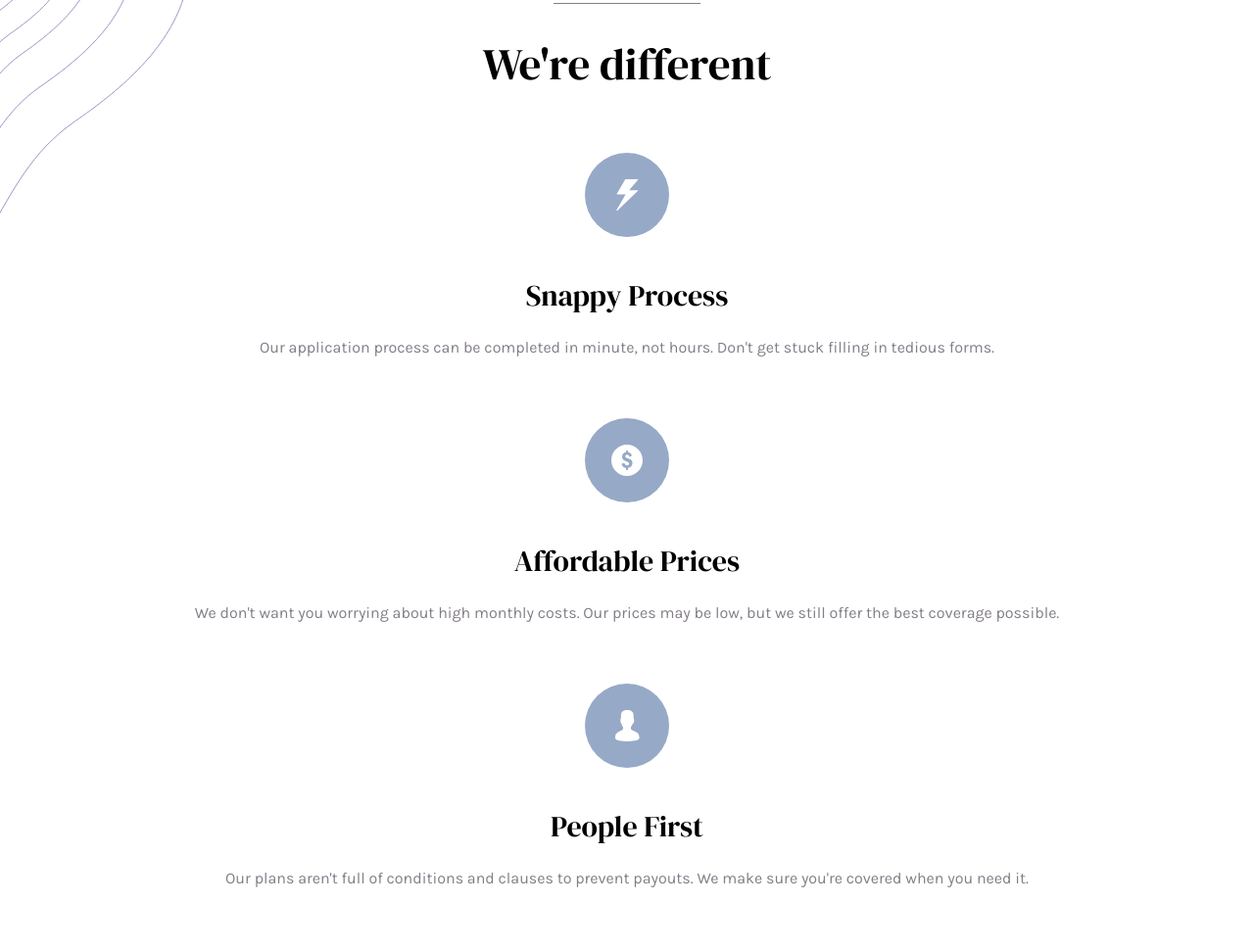
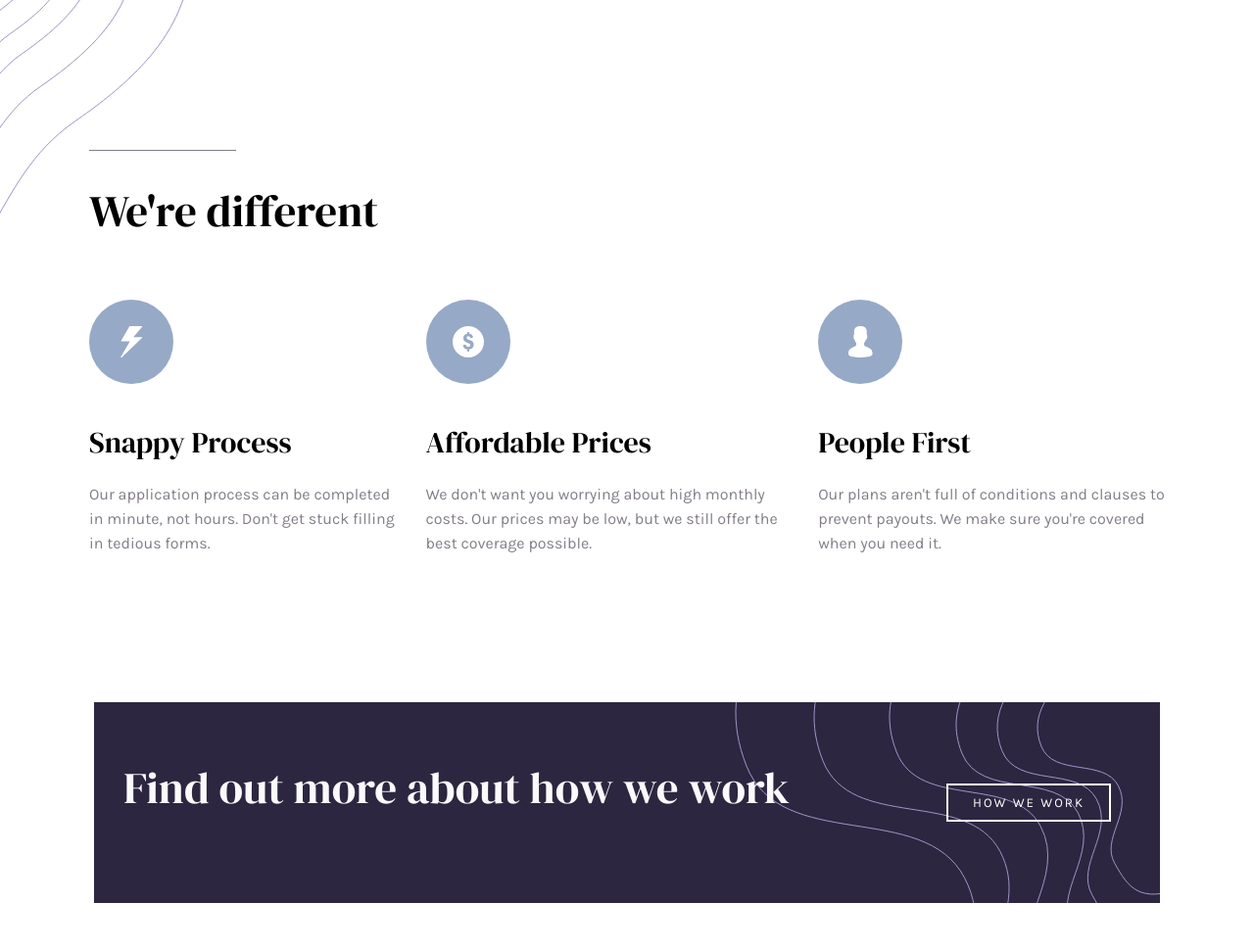
Before and after one commit to KONY05/InsureLandingPage, a plain HTML site: page index.html in a window 1280 px wide. Shown: the part 722-1692 px from the top of the page at 98% size. Drawn offline with Linux system fonts and the light colour scheme.

Commit message:
completed the findoutmore section

```diff
--- a/index.html
+++ b/index.html
@@ -41,7 +41,8 @@
       <img src="images/bg-pattern-intro-right-mobile.svg" alt="" id="intro_patternRight">
     </section>
     <section class="info">
-      <h2>We're different</h2>
+      <div class="info_container">
+        <h2>We're different</h2>
       <div class="boxes">
         <div class="box1">
           <div id="snappy">
@@ -65,12 +66,14 @@
           <p>Our plans aren't full of conditions and clauses to prevent payouts. We make sure you're covered when you need it.</p>
         </div>
       </div>
+      </div>
     </section>
     <section class="fom_section">
       <div class="findoutmore">
         <img src="images/bg-pattern-how-we-work-mobile.svg" alt="" id="fom_pattern">
         <h2>Find out more about how we work</h2>
         <button>HOW WE WORK</button>
+        <img src="images/bg-pattern-how-we-work-desktop.svg" alt="" id="fom_desktop">
       </div>
     </section>
   </main>
--- a/style.css
+++ b/style.css
@@ -70,7 +70,7 @@ p{
     opacity: 1;
 }
 
-#intro_patternLeftdesktop{
+#intro_patternLeftdesktop, #fom_desktop{
     opacity: 0;
     position: absolute;
 }
@@ -128,7 +128,7 @@ p{
     font-weight: 400;
 }
 
-.info::before{
+.info_container::before{
     Content:"";
     Display: block;
     Height: 1px;
@@ -182,6 +182,9 @@ p{
     width: 90%;
     text-align: center;
     overflow: hidden;
+    /* display: flex;
+    flex-direction: column; */
+    align-items: center;
     /* border: 1px solid black; */
 }
 
@@ -195,6 +198,7 @@ p{
 
 .findoutmore button{
     padding: 10px 25px;
+    width: fit-content;
     background-color: rgba(0, 0, 0, 0);
     outline: none;
     border: 2px solid #fff;
@@ -202,13 +206,14 @@ p{
     font-family: var(--textFont);
     letter-spacing: 2px;
     font-weight: 400;
+    cursor: pointer;
 }
 
 .findoutmore button:hover{
+    cursor: pointer;
     background-color: #fff;
     color: hsl(256, 26%, 20%);
     font-weight: 700;
-    cursor: pointer;
 }
 
 /* Footer Styling */
@@ -289,7 +294,7 @@ footer{
     header{
         /* border: 1px solid black; */
         display: flex;
-        padding: 0 80px;
+        padding: 0 100px;
 
     }
 
@@ -343,7 +348,7 @@ footer{
         cursor: pointer;
     }
 
-    .hamburger{
+    .hamburger, #intro_patternLeft, #intro_patternRight, #fom_pattern{
         opacity: 0;
         position: absolute;
     }
@@ -358,7 +363,7 @@ footer{
         width: 30%;
         margin-top: 80px;
         position: relative;
-        right: 80px;
+        right: 100px;
     }
 
     .intro{
@@ -366,13 +371,14 @@ footer{
         /* overflow: hidden; */
     }
 
-    #intro_patternLeft, #intro_patternRight{
+    /* #intro_patternLeft, #intro_patternRight{
         opacity: 0;
         position: absolute;
-    }
+    } */
 
     .intro_desktop{
-        margin-left: 50px;
+        margin-left: 70px;
+        /* border: 1px solid ; */
         text-align: left;
         width: 45%;
         /* text-wrap: wrap; */
@@ -404,4 +410,56 @@ footer{
         margin-top: -38px;
         /* bottom: px; */
     }
+
+    .info_container::before{
+        margin-top: 150px;
+    }
+
+    .info_container{
+        align-items: start;
+        /* border: 1px solid black; */
+        width: 90%;
+    }
+
+    .boxes{
+        flex-direction: row;
+        column-gap: 20px;
+        /* align-items: flex-start; */
+    }
+
+    .box1, .box2, .box3{
+        /* border: 1px solid black; */
+        display: flex;
+        flex-direction: column;
+        align-items: flex-start;
+        text-align: left;
+    }
+
+    .findoutmore{
+        display: flex;
+        align-items: center;
+        flex-direction: row;
+        column-gap: 10rem;
+        width: 85%;
+        padding: 65px 30px;
+    }
+
+    .findoutmore h2{
+        text-align: left;
+    }
+
+    .findoutmore button{
+        z-index: 10;
+    }
+
+    .findoutmore button:hover{
+       z-index: 10;
+    }
+
+    #fom_desktop{
+        opacity: 1;
+        position: absolute;
+        right: 0;
+        top: 0;
+    }
 }
```
